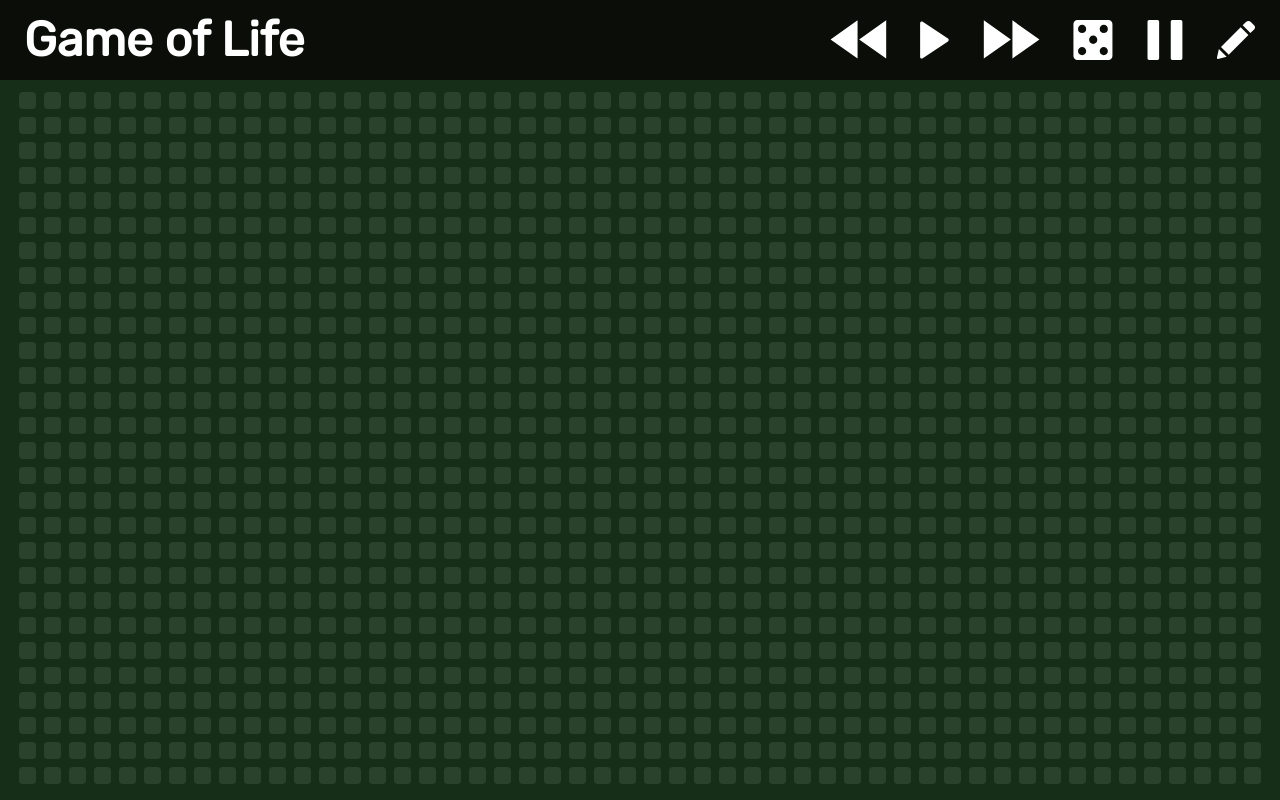
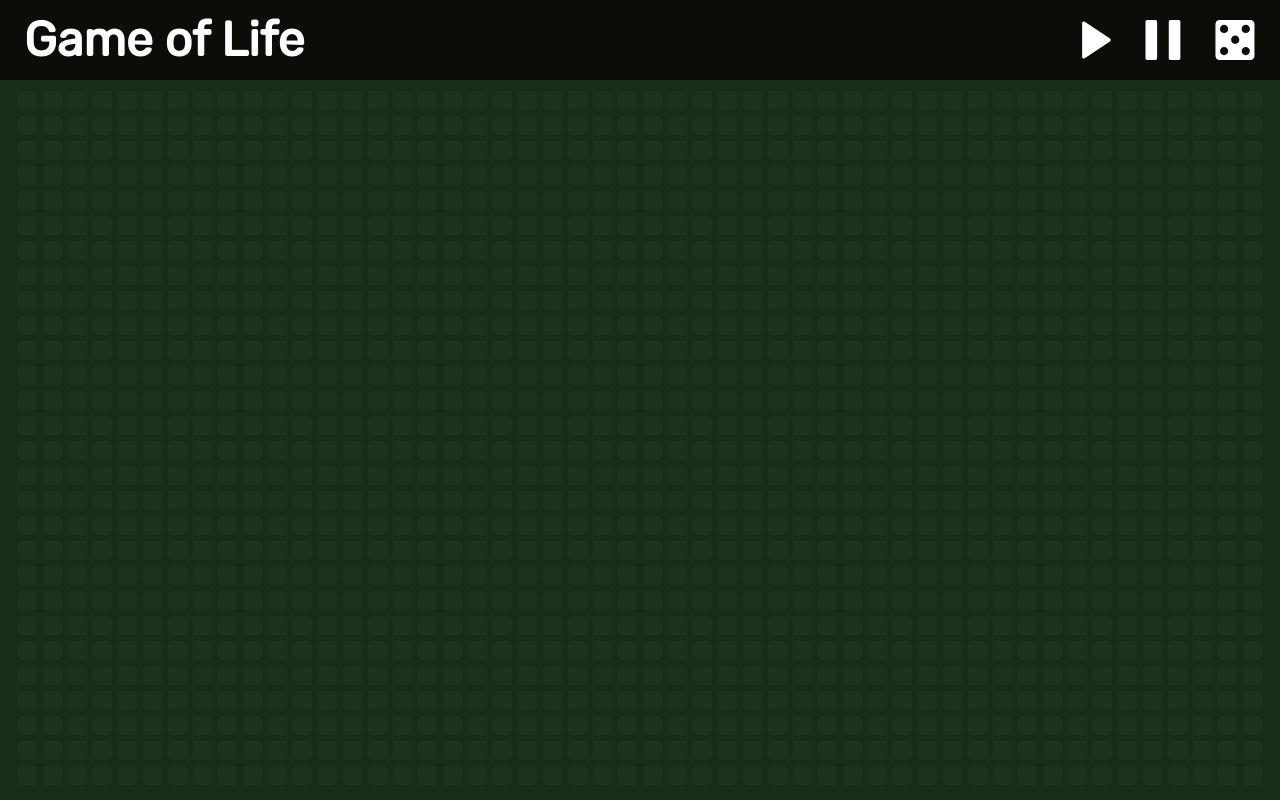
Before and after one commit to 8BitJonny/GameOfLife, a React (Create React App) app: page / in a window 1280 px wide. Built offline with nearby package versions, Linux system fonts and the light colour scheme.

Commit message:
last fine tuning

```diff
--- a/src/Cell.tsx
+++ b/src/Cell.tsx
@@ -1,6 +1,6 @@
-import React from 'react';
+import React, {CSSProperties} from 'react';
 
-interface ComponentsProps { alive: 0 | 1 }
+interface ComponentsProps { alive: 0 | 1, className?: string, style?: CSSProperties }
 interface ComponentsState {  }
 
 class Cell extends React.Component<ComponentsProps, ComponentsState> {
@@ -11,8 +11,9 @@ class Cell extends React.Component<ComponentsProps, ComponentsState> {
 	}
 
 	render () {
+		const internalStyles: CSSProperties = {transition: "background-color 0.1s"};
 		return (
-			<div className={(this.props.alive ? "bg-grey" : "bg-green" ) + " cell flex-1 inline-block mx-1 rounded"} />
+			<div className={(this.props.alive ? "bg-grey" : "bg-green" ) + " cell flex-1 inline-block rounded " + this.props.className} style={{...internalStyles, ...this.props.style}}/>
 		);
 	}
 }
--- a/src/Grid.tsx
+++ b/src/Grid.tsx
@@ -5,7 +5,7 @@ import GridObject from "./model/grid";
 import Alive from "./model/alive";
 
 interface ComponentsProps {  }
-interface ComponentsState { play: boolean, cellSize: number, size: { h: number, w: number }, gridState: GridObject }
+interface ComponentsState { play: boolean, cellSize: number, size: { h: number, w: number }, gridState: GridObject, loadingIn: boolean }
 
 class Grid extends React.Component<ComponentsProps, ComponentsState> {
 	constructor(props: ComponentsProps) {
@@ -15,7 +15,8 @@ class Grid extends React.Component<ComponentsProps, ComponentsState> {
 			play: false,
 			cellSize: 25,
 			size: { h: 30, w: 60 },
-			gridState: this.generateEmptyState(30,60)
+			gridState: this.generateEmptyState(30,60),
+			loadingIn: false
 		}
 	}
 
@@ -27,7 +28,8 @@ class Grid extends React.Component<ComponentsProps, ComponentsState> {
 
 			this.setState({
 				size: {h, w},
-				gridState: this.generateEmptyState(h, w)
+				gridState: this.generateEmptyState(h, w),
+				loadingIn: false
 			});
 		}
 	}
@@ -35,13 +37,13 @@ class Grid extends React.Component<ComponentsProps, ComponentsState> {
 	handleControlEvent(event: ControlEvent) {
 		switch (event) {
 			case "PLAY":
-				if (!this.state.play) this.setState({play: true}, () => {this.handleNextState()});
+				if (!this.state.play) this.setState({play: true, loadingIn: false}, () => {this.handleNextState()});
 				return;
 			case "PAUSE":
 				this.setState({play: false});
 				return;
 			case "RAND":
-				this.setState({gridState: this.generateNewRandomState()});
+				this.setState({gridState: this.generateNewRandomState(), loadingIn: true});
 				return;
 			default:
 				return;
@@ -53,7 +55,7 @@ class Grid extends React.Component<ComponentsProps, ComponentsState> {
 
 		this.setState({gridState: this.calculateNextGrid( this.state.gridState )});
 
-		setTimeout(() => {this.handleNextState()}, 200)
+		setTimeout(() => {this.handleNextState()}, 150)
 	}
 
 	calculateNextGrid(grid: GridObject, rowCount: number = this.state.size.h, columnCount: number = this.state.size.w): GridObject {
@@ -102,7 +104,7 @@ class Grid extends React.Component<ComponentsProps, ComponentsState> {
 		for (let rowIndex = 0; rowIndex < rowCount; rowIndex ++) {
 			newState[rowIndex] = [];
 			for (let columnIndex = 0; columnIndex < columnCount; columnIndex ++) {
-				newState[rowIndex].push( Math.random() > 0.5 ? 1 : 0 );
+				newState[rowIndex].push( Math.random() > 0.7 ? 1 : 0 );
 			}
 		}
 		return newState;
@@ -124,7 +126,7 @@ class Grid extends React.Component<ComponentsProps, ComponentsState> {
 			<div className="h-full pt-20 bg-darkgreen">
 				<div className="h-full p-2">
 					<div id="GridWrapper" className={"h-full flex justify-center content-center"}>
-						<GridLayout gridState={this.state.gridState} cellSize={this.state.cellSize} size={this.state.size}/>
+						<GridLayout gridState={this.state.gridState} cellSize={this.state.cellSize} size={this.state.size} loadingAnimation={this.state.loadingIn}/>
 					</div>
 				</div>
 			</div>
--- a/src/GridLayout.tsx
+++ b/src/GridLayout.tsx
@@ -1,9 +1,14 @@
-import React from 'react';
+import React, {CSSProperties} from 'react';
 import Cell from "./Cell";
 import Grid from "./model/grid";
+import remap from "./utils";
 
-interface ComponentsProps { gridState: Grid, cellSize: number, size: { h: number, w: number } }
+interface ComponentsProps { gridState: Grid, cellSize: number, size: { h: number, w: number }, loadingAnimation: boolean }
 interface ComponentsState { }
+
+let loadingAnimation: CSSProperties = {
+	transition: "background-color 1s"
+};
 
 export default class GridLayout extends React.Component<ComponentsProps, ComponentsState> {
 	constructor(props: ComponentsProps) {
@@ -22,12 +27,15 @@ export default class GridLayout extends React.Component<ComponentsProps, Compone
 	createGrid() {
 		let grid = [];
 
+		let cellStyle = this.props.loadingAnimation ? loadingAnimation : {};
+
 		for (let i = 0; i < this.props.size.h; i++) {
 			let row = [];
 			for (let j = 0; j < this.props.size.w; j++) {
-				row.push(<Cell key={i-j} alive={this.props.gridState[i][j]} />)
+				if (cellStyle.transition) cellStyle.transition = "background-color 1s ease " + remap(i+j, {min: 0, max: this.props.size.h+this.props.size.w}, {min: 0, max: 2}) + "s";
+				row.push(<Cell key={i-j} className="mx-1" style={{margin: "0 3px", ...cellStyle}} alive={this.props.gridState[i][j]} />)
 			}
-			grid.push(<div key={i} className={"row flex flex-1 py-1"}>{row}</div>)
+			grid.push(<div key={i} className="row flex flex-1 py-1" style={{padding: "3px 0"}}>{row}</div>)
 		}
 		return grid
 	}
--- a/src/NavBar.tsx
+++ b/src/NavBar.tsx
@@ -1,10 +1,7 @@
 import React from "react";
-import SlowDown from "./static/SlowDown.svg";
 import Play from "./static/Play.svg";
-import Faster from "./static/Faster.svg";
 import Randomize from "./static/Randomize.svg";
 import Pause from "./static/Pause.svg";
-import Edit from "./static/Edit.svg";
 import {ControlEvent} from "./model/controlEvent";
 
 const controlClassname = "h-full -mt-10 ml-8 inline-block cursor-pointer";
@@ -26,12 +23,12 @@ class NavBar extends React.Component<ComponentsProps, ComponentsState> {
 					<span>Game of Life</span>
 				</div>
 				<div id="controls" className="h-10">
-					<img id="SLOW" className={controlClassname} onClick={this.props.actionCallBack.bind(this,"SLOW")} src={SlowDown} alt=""/>
+					{/*<img id="SLOW" className={controlClassname} onClick={this.props.actionCallBack.bind(this,"SLOW")} src={SlowDown} alt=""/>*/}
 					<img id="PLAY" className={controlClassname} onClick={this.props.actionCallBack.bind(this,"PLAY")} src={Play} alt=""/>
-					<img id="FAST" className={controlClassname} onClick={this.props.actionCallBack.bind(this,"FAST")} src={Faster} alt=""/>
+					{/*<img id="FAST" className={controlClassname} onClick={this.props.actionCallBack.bind(this,"FAST")} src={Faster} alt=""/>*/}
+					<img id="PAUSE" className={controlClassname} onClick={this.props.actionCallBack.bind(this,"PAUSE")} src={Pause} alt=""/>
 					<img id="RAND" className={controlClassname} onClick={this.props.actionCallBack.bind(this,"RAND")} src={Randomize} alt=""/>
-					<img id="PAUSE" className={controlClassname} onClick={this.props.actionCallBack.bind(this,"PAUSE")} src={Pause} alt=""/>
-					<img id="EDIT" className={controlClassname} onClick={this.props.actionCallBack.bind(this,"EDIT")} src={Edit} alt=""/>
+					{/*<img id="EDIT" className={controlClassname} onClick={this.props.actionCallBack.bind(this,"EDIT")} src={Edit} alt=""/>*/}
 				</div>
 			</div>
 		);
--- /dev/null
+++ b/src/utils.ts
@@ -0,0 +1,3 @@
+export default function remap(oldValue: number, oldRange:{min: number, max: number}, newRange:{min: number, max: number}) {
+	return (((oldValue - oldRange.min) * (newRange.max - newRange.min)) / (oldRange.max - oldRange.min)) + newRange.min;
+}
--- a/tailwind.config.js
+++ b/tailwind.config.js
@@ -14,8 +14,8 @@ module.exports = {
 
       black: '#0A0D08',
       darkgreen: '#162E18',
-      green: '#2A422C',
-      grey: '#C4C4C4',
+      green: '#1b331d',
+      grey: '#bababa',
       white: '#fff',
 
       gray: {
```
